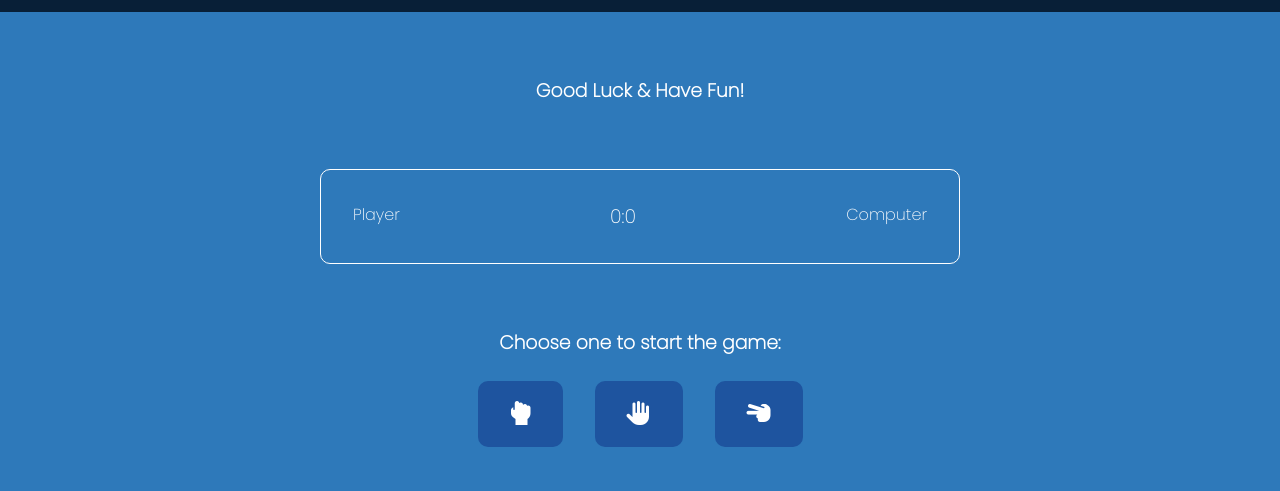
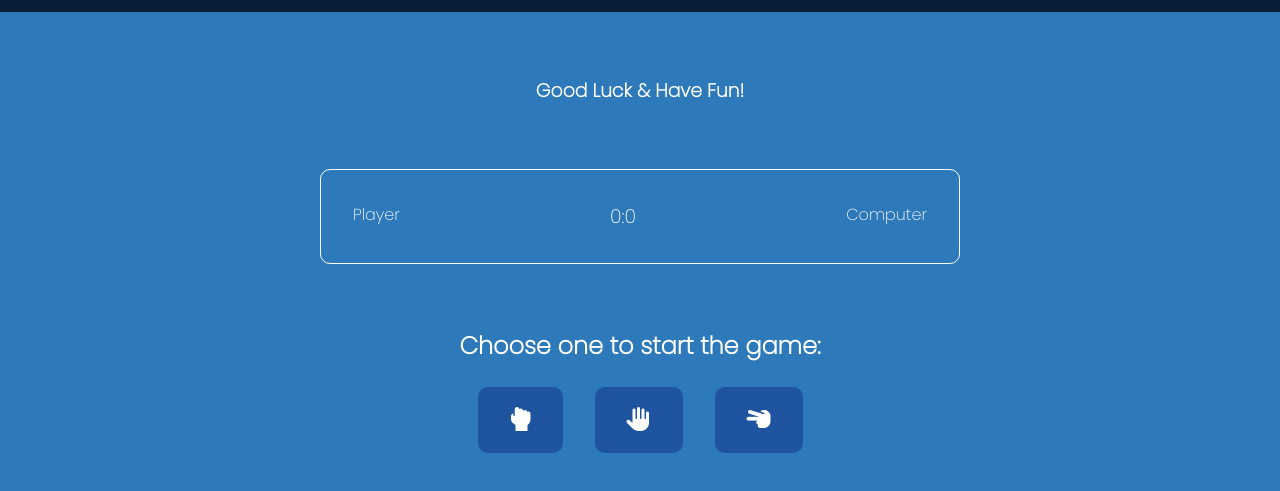
Before and after one commit to ShmitU1/Rock-Paper-Scissors, a plain HTML site: page index.html in a window 1280 px wide. Shown: the part 91-582 px from the top of the page. Drawn offline with Linux system fonts and the light colour scheme.

Commit message:
Update styling

```diff
--- a/style.css
+++ b/style.css
@@ -60,6 +60,10 @@ header {
     flex-direction: column;
 }
 
+.game-container > .result {
+    font-size: 1.2em;
+}
+
 .game-container > .game-options {
     display: flex;
     justify-content: space-around;
@@ -75,6 +79,7 @@ header {
     background: #1e549f;
     color: #fff;
     border-radius: 10px;
+    cursor: pointer;
 }
 
 .game-container > .game-options > button:hover {
@@ -103,12 +108,19 @@ header {
     .scoreboard-container > .score {
         font-size: 1.2em;
     }
+    .game-container > .result {
+        font-size: 1.3em;
+    }
     .game-container > .game-options > button {
         padding: 1.2rem 2rem;
     }
 }
 
 @media screen and (min-width: 1024px){
+    .game-container > .result {
+        font-size: 1.5em;
+    }
+
     .scoreboard-container {
         width: 50%;
     }
```
